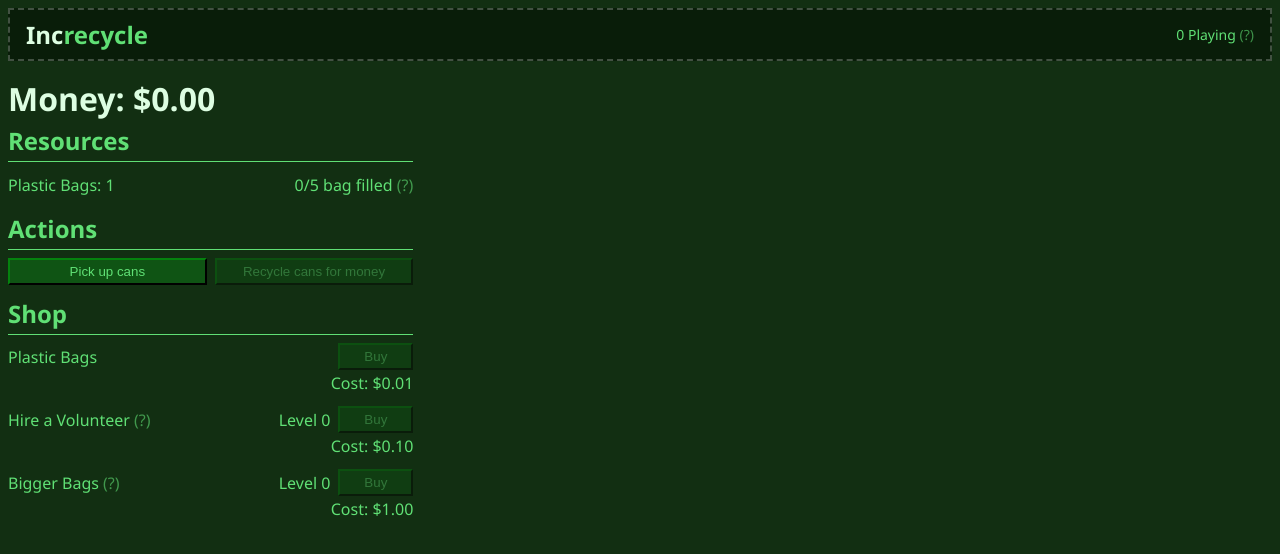
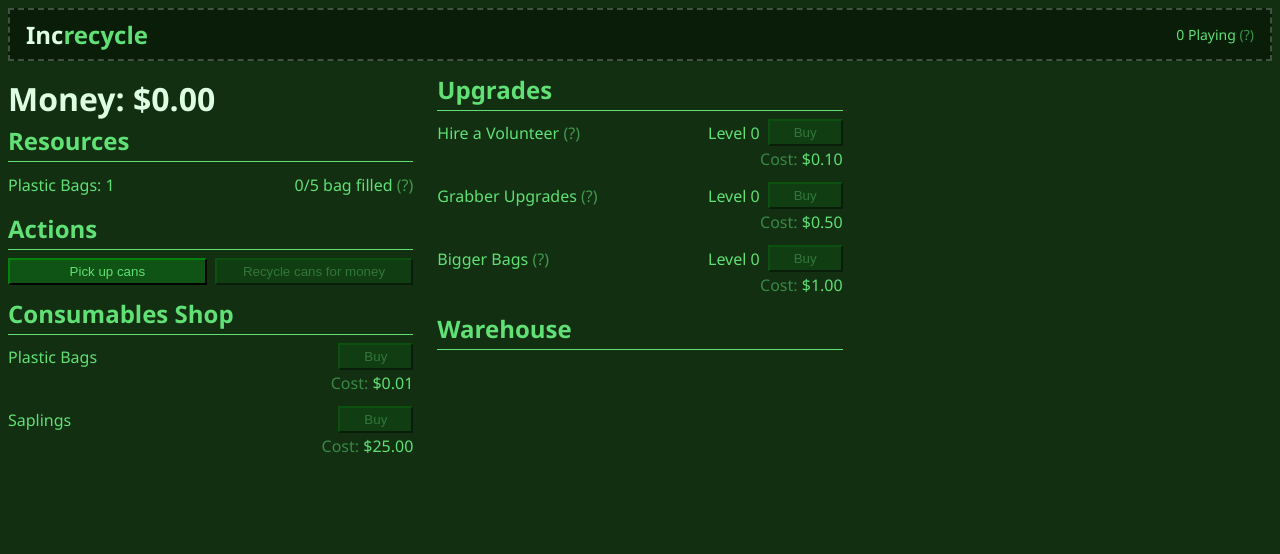
Before and after one commit to braymen/increcycle, a React (Vite) app: page / in a window 1280 px wide. Shown: the top 554 px of the page. Built offline with nearby package versions, Linux system fonts and the light colour scheme; no server answers.

Commit message:
feat: tree stuff and more

```diff
--- a/src/scripts/configs.ts
+++ b/src/scripts/configs.ts
@@ -4,4 +4,8 @@ export const CONFIGS = {
     BASE_BAG_BUY_COST: 0.01,
     BASE_CAN_SELL_PRICE: 0.02,
     BASE_VOLUNTEER_CANS_PER_SECOND: 1,
+    BASE_CAN_PICKUP_COST: 0.5,
+    BASE_VOLUNTEER_BUY_COST: 0.1,
+    BASE_BAG_CAPACITY_COST: 1,
+    BASE_SAPLING_COST: 25,
 }
--- a/src/scripts/formula.ts
+++ b/src/scripts/formula.ts
@@ -5,14 +5,20 @@ export interface GameDerived {
     bagCapacity: number
     volunterCost: number
     bagCapacityCost: number
+    canPickupCost: number
     cansPerSecond: number
     bagCost: number
+    canPickup: number
+    saplingCost: number
 }
 
 export const calculateDerived = (state: GameState): GameDerived => ({
     bagCapacity: CONFIGS.BASE_BAG_CAPACITY + state.levels.bagCapacity,
-    volunterCost: 0.1 * Math.pow(state.levels.volunteers + 1, 3),
-    bagCapacityCost: 1 * Math.pow(state.levels.bagCapacity + 1, 3),
+    volunterCost: CONFIGS.BASE_VOLUNTEER_BUY_COST * Math.pow(state.levels.volunteers + 1, 3),
+    bagCapacityCost: CONFIGS.BASE_BAG_CAPACITY_COST * Math.pow(state.levels.bagCapacity + 1, 3),
+    canPickupCost: CONFIGS.BASE_CAN_PICKUP_COST * Math.pow(state.levels.bagCapacity + 1, 3),
     cansPerSecond: state.levels.volunteers * CONFIGS.BASE_VOLUNTEER_CANS_PER_SECOND,
-    bagCost: CONFIGS.BASE_BAG_BUY_COST + 0.01 * state.levels.bagCapacity,
+    bagCost: CONFIGS.BASE_BAG_BUY_COST,
+    canPickup: 1 + state.levels.canPickup,
+    saplingCost: CONFIGS.BASE_SAPLING_COST,
 })
--- a/src/scripts/reducer.ts
+++ b/src/scripts/reducer.ts
@@ -12,10 +12,14 @@ export interface GameState {
         cans: number
         bags: number
         bagStorage: number
+        saplings: number
+        trees: number
+        gaiaFavor: number
     }
     levels: {
         volunteers: number
         bagCapacity: number
+        canPickup: number
     }
 }
 
@@ -29,32 +33,37 @@ export const initialState = (): GameState => {
             cans: -1,
             bags: 1,
             bagStorage: 0,
+            saplings: -1,
+            trees: -1,
+            gaiaFavor: -1,
         },
         levels: {
             volunteers: 0,
             bagCapacity: 0,
+            canPickup: 0,
         },
     }
 }
+
+export type ResourceKeys = Exclude<keyof GameState['resources'], 'money' | 'cans'>
+export type LevelKeys = keyof GameState['levels']
 
 // Action Types
 export const GameActionKeys = {
     TICK: 'TICK',
     CHANGE_CANS: 'CHANGE_CANS',
-    CHANGE_BAGS: 'CHANGE_BAGS',
     CHANGE_MONEY: 'CHANGE_MONEY',
-    CHANGE_VOLUNTEERS: 'CHANGE_VOLUNTEERS',
-    CHANGE_BAG_CAPACITY: 'CHANGE_BAG_CAPACITY',
+    CHANGE_RESOURCE: 'CHANGE_RESOURCE',
+    CHANGE_LEVEL: 'CHANGE_LEVEL',
 } as const
 
 // Action Payloads
 type GameActionPayloads = {
     [GameActionKeys.TICK]: { now: number }
     [GameActionKeys.CHANGE_CANS]: { amount: number }
-    [GameActionKeys.CHANGE_BAGS]: { amount: number }
     [GameActionKeys.CHANGE_MONEY]: { amount: number }
-    [GameActionKeys.CHANGE_VOLUNTEERS]: { amount: number }
-    [GameActionKeys.CHANGE_BAG_CAPACITY]: { amount: number }
+    [GameActionKeys.CHANGE_RESOURCE]: { key: ResourceKeys; amount: number }
+    [GameActionKeys.CHANGE_LEVEL]: { key: LevelKeys; amount: number }
 }
 
 // Action Typing
@@ -85,15 +94,6 @@ export const reducer = (state: GameState, action: GameActions): GameState => {
         case GameActionKeys.CHANGE_CANS: {
             return changeCans(state, payload.amount)
         }
-        case GameActionKeys.CHANGE_BAGS: {
-            return {
-                ...state,
-                resources: {
-                    ...state.resources,
-                    bags: Math.max(0, state.resources.bags + payload.amount),
-                },
-            }
-        }
         case GameActionKeys.CHANGE_MONEY: {
             return {
                 ...state,
@@ -103,21 +103,24 @@ export const reducer = (state: GameState, action: GameActions): GameState => {
                 },
             }
         }
-        case GameActionKeys.CHANGE_VOLUNTEERS: {
+        case GameActionKeys.CHANGE_RESOURCE: {
+            if (payload.amount === 0) return state
+            const base = Math.max(0, state.resources[payload.key]) // This is for the scaffolding logic
+
+            return {
+                ...state,
+                resources: {
+                    ...state.resources,
+                    [payload.key]: Math.max(0, base + payload.amount),
+                },
+            }
+        }
+        case GameActionKeys.CHANGE_LEVEL: {
             return {
                 ...state,
                 levels: {
                     ...state.levels,
-                    volunteers: Math.max(0, state.levels.volunteers + payload.amount),
-                },
-            }
-        }
-        case GameActionKeys.CHANGE_BAG_CAPACITY: {
-            return {
-                ...state,
-                levels: {
-                    ...state.levels,
-                    bagCapacity: Math.max(0, state.levels.bagCapacity + payload.amount),
+                    [payload.key]: Math.max(0, state.levels[payload.key] + payload.amount),
                 },
             }
         }
--- a/src/ui/components/ShopItem.tsx
+++ b/src/ui/components/ShopItem.tsx
@@ -38,8 +38,8 @@ export const ShopItem = (props: ShopItemProps) => {
                 </span>
             </div>
             <div style={{ textAlign: 'right', marginTop: '2px' }}>
-                Cost: {props.currency ? '' : '$'}
-                {props.price.toFixed(2)} {props.currency ? props.currency : ''}
+                <span style={{ opacity: '.5' }}>Cost:</span> {props.currency ? props.price : '$' + props.price.toFixed(2)}{' '}
+                {props.currency ? props.currency : ''}
             </div>
         </div>
     )
--- a/src/ui/views/App.tsx
+++ b/src/ui/views/App.tsx
@@ -6,7 +6,8 @@ import { CONFIGS } from '../../scripts/configs'
 
 function App() {
     const state = useGameState()
-    const { bagCapacity, volunterCost, cansPerSecond, bagCapacityCost, bagCost } = useGameDerived()
+    const { bagCapacity, volunterCost, cansPerSecond, bagCapacityCost, bagCost, canPickupCost, canPickup, saplingCost } =
+        useGameDerived()
     const dispatch = useGameDispatch()
     const playerCount = PlayerCount()
 
@@ -68,6 +69,20 @@ function App() {
                         ) : (
                             <></>
                         )}
+                        {state.resources.saplings >= 0 ? (
+                            <p>
+                                <span>Saplings: {state.resources.saplings}</span>
+                            </p>
+                        ) : (
+                            <></>
+                        )}
+                        {state.resources.trees >= 0 ? (
+                            <p>
+                                <span>Trees: {state.resources.trees}</span>
+                            </p>
+                        ) : (
+                            <></>
+                        )}
                     </div>
                     <div className="panel">
                         <h2>Actions</h2>
@@ -75,7 +90,7 @@ function App() {
                             <button
                                 disabled={state.resources.bags <= 0}
                                 className="primary-button"
-                                onClick={() => dispatch({ type: 'CHANGE_CANS', payload: { amount: 1 } })}
+                                onClick={() => dispatch({ type: 'CHANGE_CANS', payload: { amount: canPickup } })}
                             >
                                 Pick up cans
                             </button>
@@ -97,9 +112,23 @@ function App() {
                             {state.resources.money <= 0 && state.resources.bags <= 0 && state.resources.cans <= 0 ? (
                                 <button
                                     className="primary-button"
-                                    onClick={() => dispatch({ type: 'CHANGE_BAGS', payload: { amount: 1 } })}
+                                    onClick={() => dispatch({ type: 'CHANGE_RESOURCE', payload: { key: 'bags', amount: 1 } })}
                                 >
                                     Scavenge for a Free Bag
+                                </button>
+                            ) : (
+                                <></>
+                            )}
+                            {state.resources.saplings >= 0 ? (
+                                <button
+                                    disabled={state.resources.saplings <= 0}
+                                    className="primary-button"
+                                    onClick={() => {
+                                        dispatch({ type: 'CHANGE_RESOURCE', payload: { key: 'saplings', amount: -1 } })
+                                        dispatch({ type: 'CHANGE_RESOURCE', payload: { key: 'trees', amount: 1 } })
+                                    }}
+                                >
+                                    Plant Tree
                                 </button>
                             ) : (
                                 <></>
@@ -107,15 +136,16 @@ function App() {
                         </div>
                     </div>
                     <div className="panel">
-                        <h2>Shop</h2>
+                        <h2>Consumables Shop</h2>
                         <ShopItem
                             title="Plastic Bags"
                             price={bagCost}
                             currentCurrency={state.resources.money}
                             callback={() => {
                                 dispatch({
-                                    type: 'CHANGE_BAGS',
+                                    type: 'CHANGE_RESOURCE',
                                     payload: {
+                                        key: 'bags',
                                         amount: 1,
                                     },
                                 })
@@ -128,6 +158,31 @@ function App() {
                             }}
                         />
                         <ShopItem
+                            title="Saplings"
+                            price={saplingCost}
+                            currentCurrency={state.resources.money}
+                            callback={() => {
+                                dispatch({
+                                    type: 'CHANGE_RESOURCE',
+                                    payload: {
+                                        key: 'saplings',
+                                        amount: 1,
+                                    },
+                                })
+                                dispatch({
+                                    type: 'CHANGE_MONEY',
+                                    payload: {
+                                        amount: -saplingCost,
+                                    },
+                                })
+                            }}
+                        />
+                    </div>
+                </div>
+                <div className="column">
+                    <div className="panel">
+                        <h2>Upgrades</h2>
+                        <ShopItem
                             title="Hire a Volunteer"
                             description="Helps pick up cans, once per second each."
                             price={volunterCost}
@@ -135,8 +190,9 @@ function App() {
                             currentCurrency={state.resources.money}
                             callback={() => {
                                 dispatch({
-                                    type: 'CHANGE_VOLUNTEERS',
+                                    type: 'CHANGE_LEVEL',
                                     payload: {
+                                        key: 'volunteers',
                                         amount: 1,
                                     },
                                 })
@@ -149,6 +205,28 @@ function App() {
                             }}
                         />
                         <ShopItem
+                            title="Grabber Upgrades"
+                            description="Increase manually picking up cans +1"
+                            price={canPickupCost}
+                            level={state.levels.canPickup}
+                            currentCurrency={state.resources.money}
+                            callback={() => {
+                                dispatch({
+                                    type: 'CHANGE_LEVEL',
+                                    payload: {
+                                        key: 'canPickup',
+                                        amount: 1,
+                                    },
+                                })
+                                dispatch({
+                                    type: 'CHANGE_MONEY',
+                                    payload: {
+                                        amount: -canPickupCost,
+                                    },
+                                })
+                            }}
+                        />
+                        <ShopItem
                             title="Bigger Bags"
                             description="Increase bag capacity by +1"
                             price={bagCapacityCost}
@@ -156,22 +234,25 @@ function App() {
                             currentCurrency={state.resources.money}
                             callback={() => {
                                 dispatch({
-                                    type: 'CHANGE_BAG_CAPACITY',
+                                    type: 'CHANGE_LEVEL',
                                     payload: {
+                                        key: 'bagCapacity',
                                         amount: 1,
                                     },
                                 })
                                 dispatch({
                                     type: 'CHANGE_MONEY',
                                     payload: {
-                                        amount: -volunterCost,
+                                        amount: -bagCapacityCost,
                                     },
                                 })
                             }}
                         />
                     </div>
+                    <div className="panel">
+                        <h2>Warehouse</h2>
+                    </div>
                 </div>
-                <div className="column"></div>
                 <div className="column"></div>
             </div>
         </>
```
